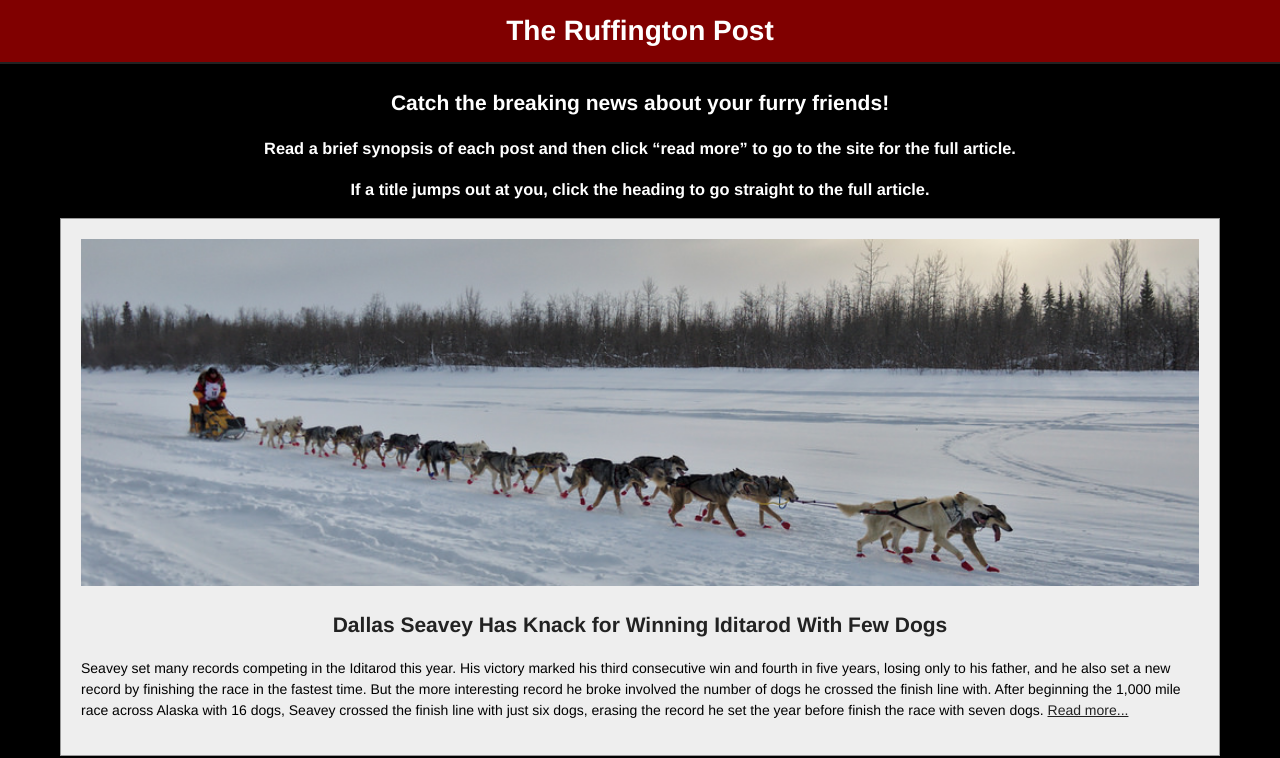
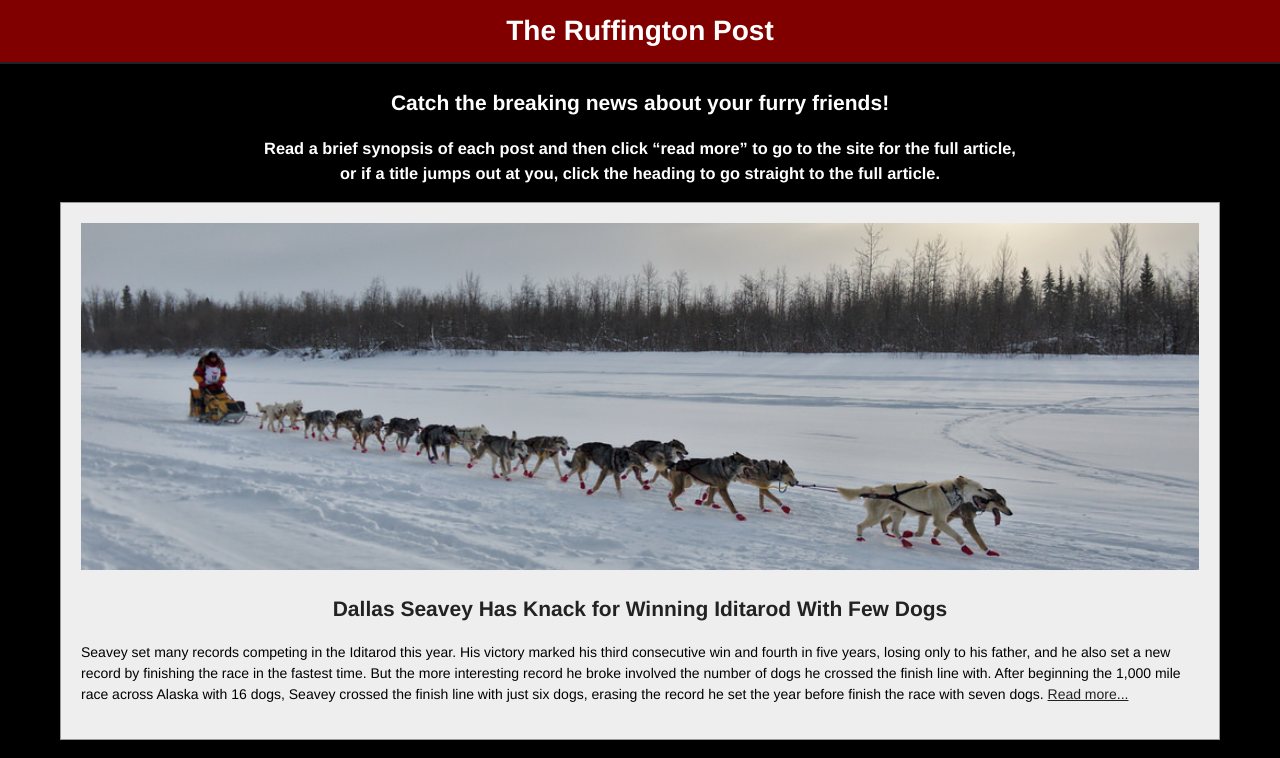
Before and after one commit to davidjraso/news-site, a plain HTML site: page index.html in a window 1280 px wide. Shown: the top 758 px of the page. Drawn offline with Linux system fonts and the light colour scheme.

Commit message:
Update index.html

```diff
--- a/index.html
+++ b/index.html
@@ -17,8 +17,8 @@
     <section class="main-content">
       <div class="body-header">
         <h2>Catch the breaking news about your furry friends!</h2>
-        <h3>Read a brief synopsis of each post and then click “read more” to go to the site for the full article.</h3>
-        <h3>If a title jumps out at you, click the heading to go straight to the full article.</h3>
+        <h3>Read a brief synopsis of each post and then click “read more” to go to the site for the full article,<br>
+        or if a title jumps out at you, click the heading to go straight to the full article.</h3>
       </div>
 
       <!-- a box -->
```
